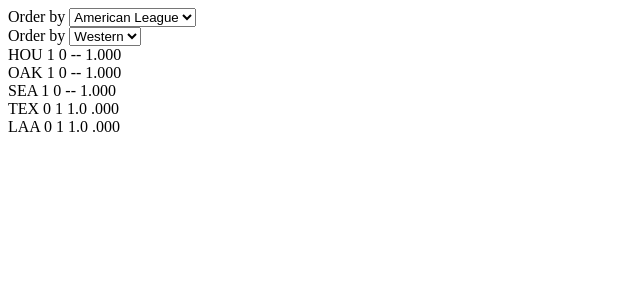
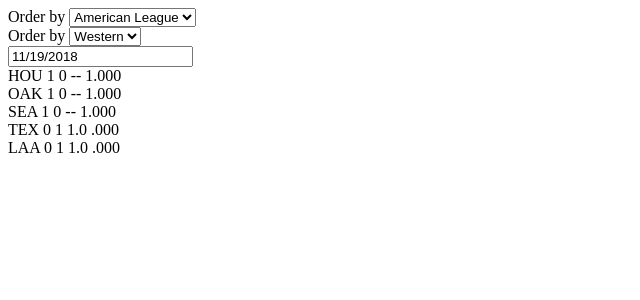
Before and after one commit to slarribeau/react-app-marty, a React (Create React App) app: page / in a window 1280 px wide. Shown: the top 300 px of the page, without its empty margins (0-640 px from the left). Built offline with nearby package versions, Linux system fonts and the light colour scheme.

Commit message:
date picker is limping

```diff
--- a/package.json
+++ b/package.json
@@ -4,6 +4,7 @@
   "private": true,
   "dependencies": {
     "react": "^16.6.3",
+    "react-datepicker": "^2.0.0",
     "react-dom": "^16.6.3",
     "react-scripts": "2.1.1"
   },
--- a/src/components/App.js
+++ b/src/components/App.js
@@ -2,7 +2,8 @@
 import Standings from './Standings';
 import LeagueSelect from './LeagueSelect';
 import DivisionSelect from './DivisionSelect';
-
+import DatePicker from "react-datepicker";
+import "react-datepicker/dist/react-datepicker.css";
 
 
 class App extends React.Component {
@@ -13,7 +14,9 @@
                     date:null,
                     season:null,
                     league:null,
-                    division:null
+                    division:null,
+                    startDate: new Date()
+
                 };
 
         this.state.standings=rawData;
@@ -22,14 +25,26 @@
         this.state.division="WEST"
     }
 
-    setLeague = (league) => { this.setState({league:league}) }
-    setDivision = (division) => { this.setState({division:division}) }
+    handleChange(date) {
+        this.setState({
+          startDate: date
+        });
+    }
+
+    setLeague = (league) =>     {this.setState({league:league})};
+    setDivision = (division) => {this.setState({division:division})};
+    handleChange = (date) =>    {this.setState({startDate:date})};
 
     render() {
         return (
             <div>
                 <LeagueSelect onLeagueSelect={this.setLeague}/>
                 <DivisionSelect onDivisionSelect={this.setDivision}/>
+                <DatePicker
+                    selected={this.state.startDate}
+                    onChange={this.handleChange}
+                />
+
                 <Standings data={this.state}/>
             </div>
         );
```
Also changed, not shown: 1 other file (tests, documents, lock files or other folders).
